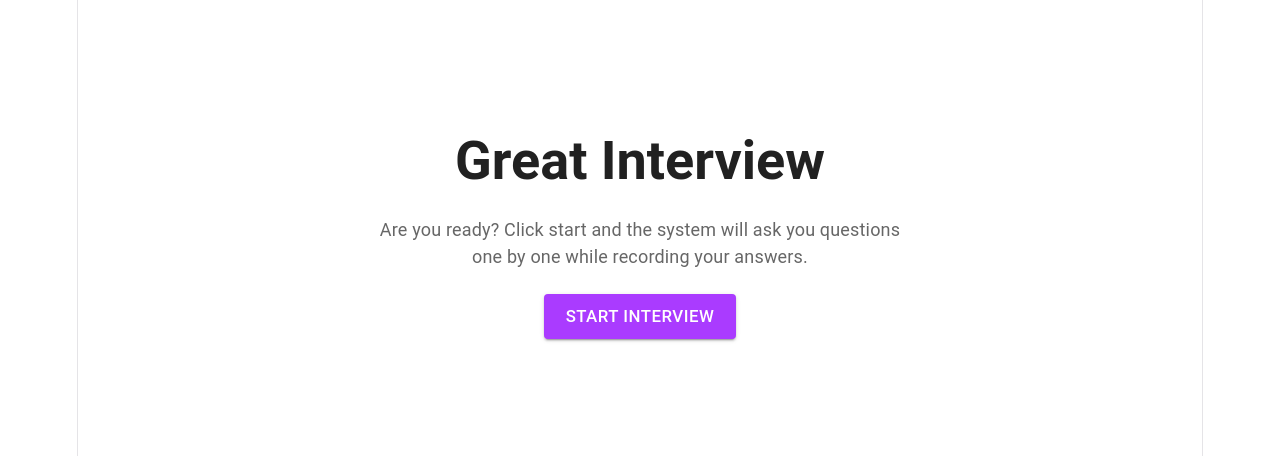
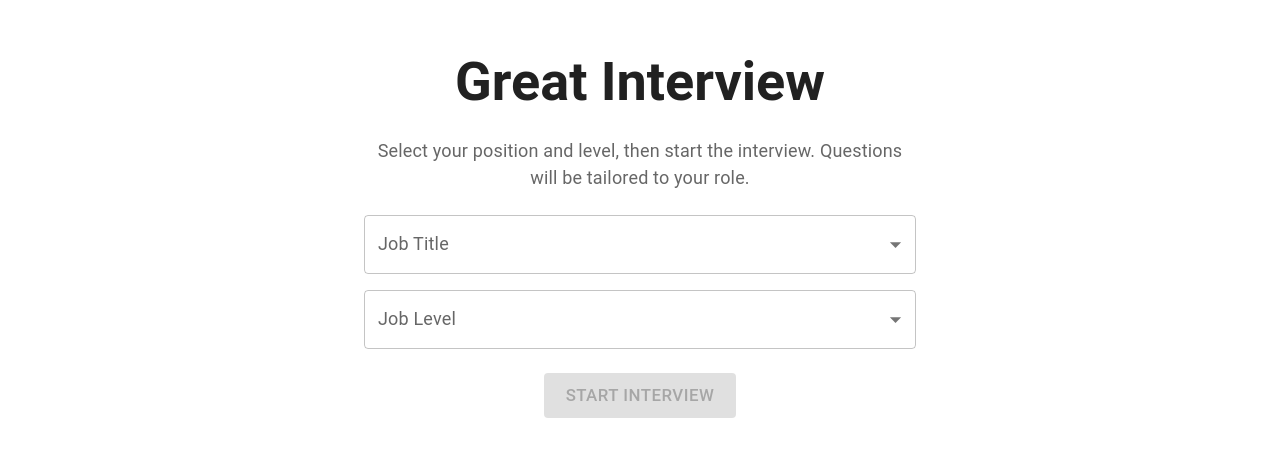
Before and after one commit to josie-shie/great-interview, a React (Vite) app: page / in a window 1280 px wide. Shown: the part 166-622 px from the top of the page. Built offline with nearby package versions, Linux system fonts and the light colour scheme.

Commit message:
feat(077): add job title and level dropdown selectors to Home page

```diff
--- a/src/index.css
+++ b/src/index.css
@@ -11,8 +11,8 @@
   --shadow:
     rgba(0, 0, 0, 0.1) 0 10px 15px -3px, rgba(0, 0, 0, 0.05) 0 4px 6px -2px;
 
-  --sans: system-ui, 'Segoe UI', Roboto, sans-serif;
-  --heading: system-ui, 'Segoe UI', Roboto, sans-serif;
+  --sans: system-ui, "Segoe UI", Roboto, sans-serif;
+  --heading: system-ui, "Segoe UI", Roboto, sans-serif;
   --mono: ui-monospace, Consolas, monospace;
 
   font: 18px/145% var(--sans);
@@ -55,7 +55,6 @@
   max-width: 100%;
   margin: 0 auto;
   text-align: center;
-  border-inline: 1px solid var(--border);
   min-height: 100svh;
   display: flex;
   flex-direction: column;
--- a/src/pages/Home/index.tsx
+++ b/src/pages/Home/index.tsx
@@ -1,18 +1,47 @@
+import { useState } from 'react'
 import { useNavigate } from 'react-router-dom'
 import { useInterviewStore } from '../../store/interviewStore'
-import { questions } from '../../data/questions'
-import { Box, Button, Container, Typography } from '@mui/material'
+import { generateQuestions } from '../../services/aiService'
+import {
+  Box,
+  Button,
+  CircularProgress,
+  Container,
+  FormControl,
+  InputLabel,
+  MenuItem,
+  Select,
+  Typography,
+} from '@mui/material'
 import './Home.scss'
+
+const JOB_TITLES = ['UI Developer', 'Frontend Engineer']
+const JOB_LEVELS = ['Intern', 'Junior', 'Mid-level', 'Senior', 'Lead / Manager']
 
 export default function Home() {
   const navigate = useNavigate()
   const { setQuestions, reset } = useInterviewStore()
+  const [jobTitle, setJobTitle] = useState('')
+  const [jobLevel, setJobLevel] = useState('')
+  const [loading, setLoading] = useState(false)
+  const [error, setError] = useState('')
 
-  const handleStart = () => {
-    reset()
-    setQuestions(questions)
-    navigate('/interview')
+  const handleStart = async () => {
+    setError('')
+    setLoading(true)
+    try {
+      reset()
+      const questions = await generateQuestions(jobTitle, jobLevel)
+      setQuestions(questions)
+      navigate('/interview')
+    } catch {
+      setError('Failed to generate questions. Please check your API key and try again.')
+    } finally {
+      setLoading(false)
+    }
   }
+
+  const isReady = jobTitle && jobLevel && !loading
 
   return (
     <Container maxWidth="sm">
@@ -21,10 +50,51 @@ export default function Home() {
           Great Interview
         </Typography>
         <Typography variant="body1" color="text.secondary">
-          Are you ready? Click start and the system will ask you questions one by one while recording your answers.
+          Select your position and level, then start the interview. Questions will be tailored to your role.
         </Typography>
-        <Button variant="contained" size="large" onClick={handleStart}>
-          Start Interview
+
+        <Box className="home-selects">
+          <FormControl fullWidth>
+            <InputLabel>Job Title</InputLabel>
+            <Select
+              value={jobTitle}
+              label="Job Title"
+              onChange={(e) => setJobTitle(e.target.value)}
+            >
+              {JOB_TITLES.map((title) => (
+                <MenuItem key={title} value={title}>{title}</MenuItem>
+              ))}
+            </Select>
+          </FormControl>
+
+          <FormControl fullWidth>
+            <InputLabel>Job Level</InputLabel>
+            <Select
+              value={jobLevel}
+              label="Job Level"
+              onChange={(e) => setJobLevel(e.target.value)}
+            >
+              {JOB_LEVELS.map((level) => (
+                <MenuItem key={level} value={level}>{level}</MenuItem>
+              ))}
+            </Select>
+          </FormControl>
+        </Box>
+
+        {error && (
+          <Typography variant="body2" color="error">
+            {error}
+          </Typography>
+        )}
+
+        <Button
+          variant="contained"
+          size="large"
+          onClick={handleStart}
+          disabled={!isReady}
+          startIcon={loading ? <CircularProgress size={18} color="inherit" /> : null}
+        >
+          {loading ? 'Generating Questions...' : 'Start Interview'}
         </Button>
       </Box>
     </Container>
```
